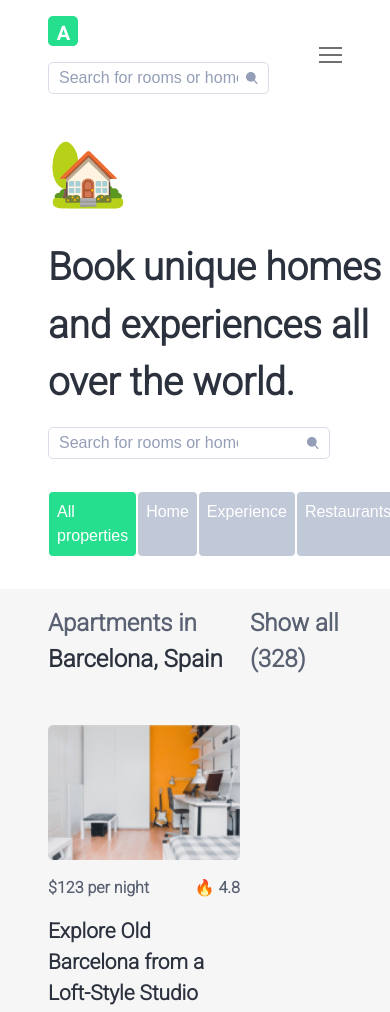
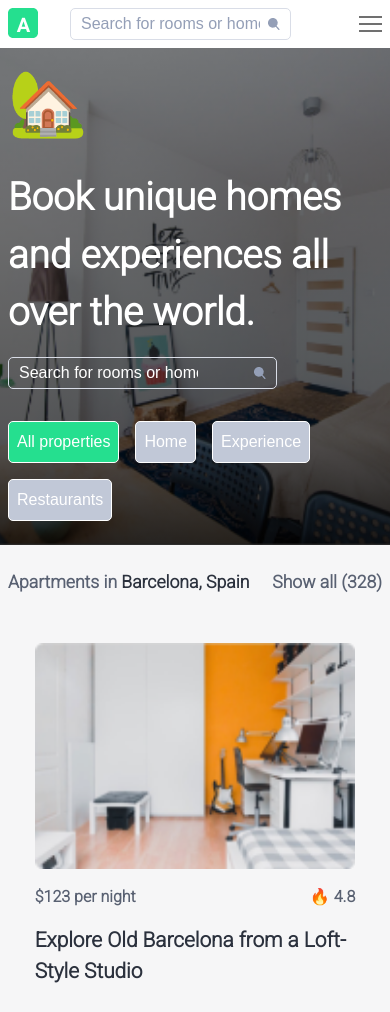
Before and after one commit to priyanshu938/homes-website-clone, a plain HTML site: page index.html in a window 390 px wide. Shown: the top 1012 px of the page. Drawn offline with Linux system fonts and the light colour scheme.

Commit message:
whole site made responsive

```diff
--- a/index.html
+++ b/index.html
@@ -46,7 +46,8 @@
                 <div class="home-emoji">🏡</div>
                 <p>Book unique homes and experiences all over the world.</p>
                 <div class="input-search-home flex">
-                    <input class="input-box" type="text" name="" id="" placeholder="Search for rooms or homes...">
+                    <input class="input-box home-input" type="text" name="" id=""
+                        placeholder="Search for rooms or homes...">
                     <img src="./img/search-icon.png" alt="">
                 </div>
                 <div class="home-buttons flex">
@@ -57,7 +58,7 @@
                 </div>
 
             </div>
-            <div class="home-right">
+            <div class="home-right flex hide ">
                 <img src="./img/room.png" alt="">
             </div>
         </div>
--- a/media-queries.css
+++ b/media-queries.css
@@ -4,6 +4,9 @@
     margin-right: 3rem;
     padding-block: 1rem;
   }
+}
+
+@media screen and (max-width: 900px) {
   .hamburger {
     display: block;
   }
@@ -23,69 +26,59 @@
     left: 0;
   }
 }
-
-@media screen and (max-width: 767px) {
-  .why-cards {
-    justify-content: space-evenly;
-  }
-  .why-card {
-    max-width: 18rem;
-  }
-
-  .article-cards {
-    justify-content: space-evenly;
-  }
-  .article-card {
-    max-width: 18rem;
-  }
-  .footer-logo-img {
-    text-align: center;
-  }
-  .footer-div {
-    flex-direction: column;
+@media screen and (max-width: 936px) {
+  .cards {
+    justify-content: center;
     gap: 2rem;
-    justify-content: center;
-    align-items: center;
-  }
-  .first-half,
-  .second-half {
-    flex-direction: column;
-    flex-wrap: wrap;
-    gap: 1rem;
-  }
-  .second-half {
-    align-items: center;
-  }
-  .part-1,
-  .part-2 {
-    align-items: center;
-  }
-  .footer-icons {
-    gap: 1rem;
   }
 }
 
-@media screen and (max-width: 479px) {
-  .heading {
-    font-size: 2rem;
+@media screen and (max-width: 800px) {
+  .container {
+    margin-left: 0.5rem;
+    margin-right: 0.5rem;
+    padding-block: 0.5rem;
   }
-  .heading2 {
-    font-size: 1.5rem;
-  }
-  .heading3 {
-    font-size: 1rem;
+  .home-left {
+    flex-basis: 90%;
   }
   .home {
-    flex-direction: column;
-    align-items: center;
-    gap: 2rem;
+    background-position: bottom;
+    background-repeat: no-repeat;
+    background-size: cover;
+    background-image: linear-gradient(rgba(0, 0, 0, 0.5), rgba(0, 0, 0, 0.7)),
+      url("./img/mobile-img.png");
+    color: var(--primary-white-color);
   }
-
-  .home-content {
-    width: 90%;
+  .home-left p {
+    color: var(--primary-white-color);
   }
-
-  .home-image {
-    width: 50%;
+  .home-input {
+    background-color: transparent;
+    color: var(--primary-white-color);
+  }
+  .home-input::-webkit-input-placeholder {
+    color: var(--primary-white-color);
+  }
+  .hide {
+    display: none;
+  }
+  .apartment-head h2 {
+    font-size: 1.3rem;
+  }
+  .card {
+    width: calc(50% - 2rem);
+    max-width: 50%;
   }
 }
+@media screen and (max-width: 460px) {
+  .apartment-head h2 {
+    font-size: 1.1rem;
+  }
+}
+@media screen and (max-width: 430px) {
+  .card {
+    width: calc(90% - 1rem);
+    max-width: 90%;
+  }
+}
--- a/style.css
+++ b/style.css
@@ -119,6 +119,9 @@ a {
 }
 
 /* home section */
+.home-div {
+  gap: 2rem;
+}
 .home-left {
   flex-direction: column;
   justify-content: flex-start;
@@ -144,9 +147,10 @@ a {
   border-radius: 5px;
 }
 .home-buttons {
-  justify-content: space-between;
-  width: 80%;
+  gap: 1rem;
+  width: 90%;
   padding-block: 1rem;
+  flex-wrap: wrap;
 }
 .home-button {
   padding: 0.5rem;
@@ -160,10 +164,21 @@ a {
 .all-properties-button {
   background-color: var(--primary-green-color);
 }
+.home-right {
+  justify-content: center;
+  align-items: center;
+  flex-basis: 50%;
+}
+.home-right img {
+  width: 100%;
+  height: 100%;
+  object-fit: cover;
+}
 
 /* apartments section */
 .apartments {
   background-color: var(--background-gray-color);
+  padding-block: 1rem;
 }
 .apartment-head {
   justify-content: space-between;
```
